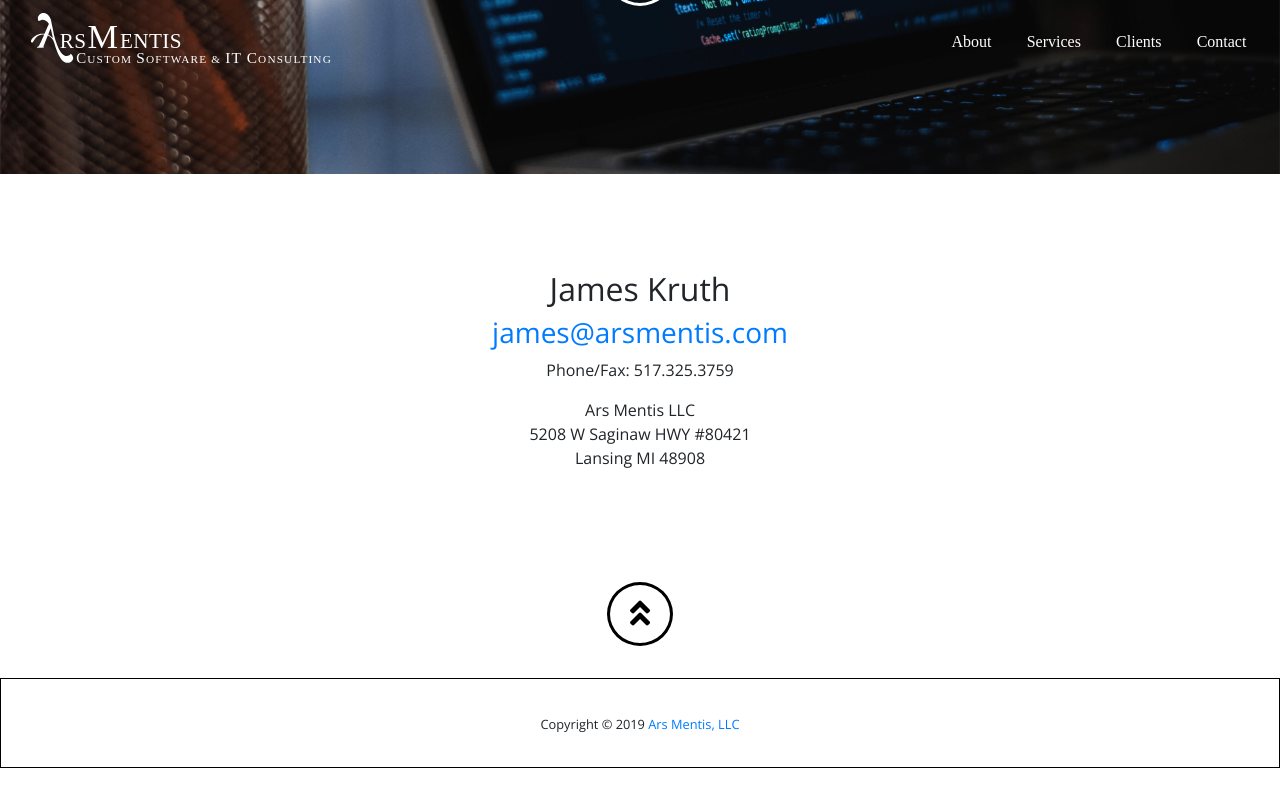
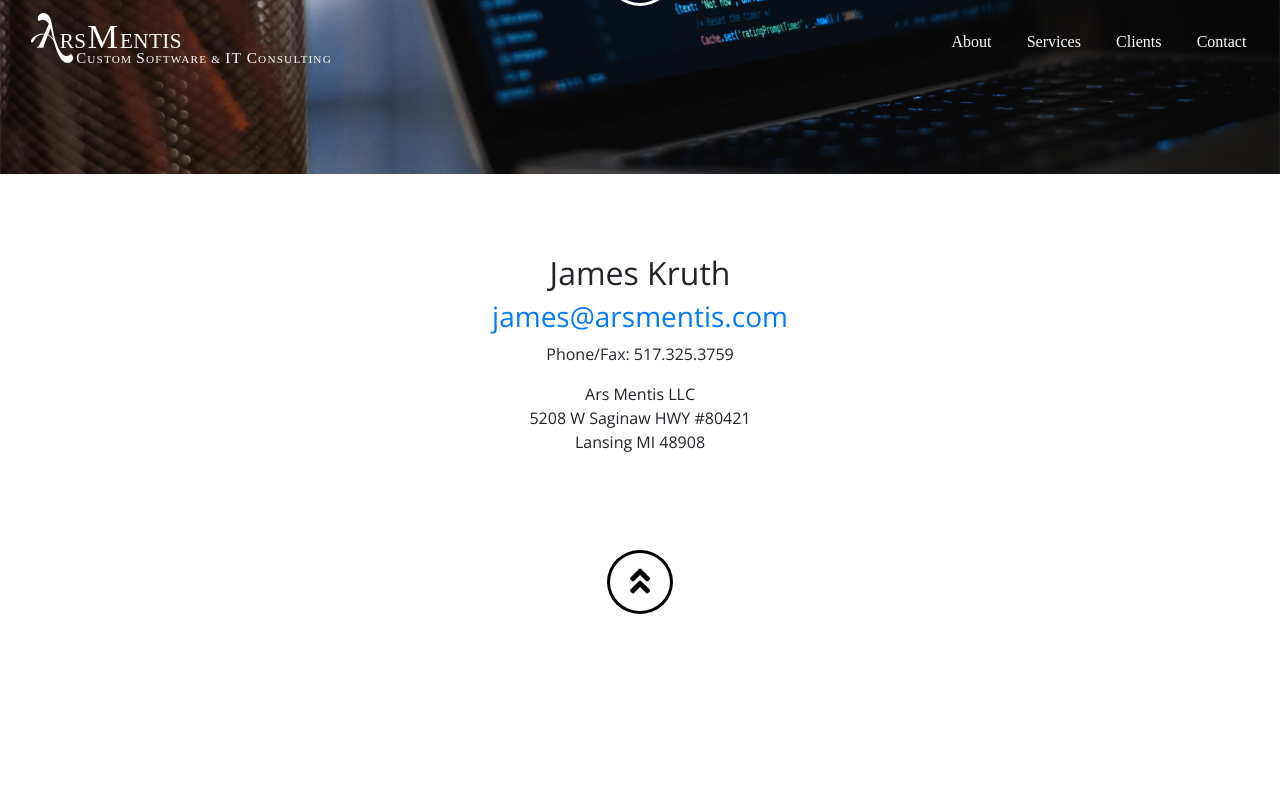
Before and after one commit to arsmentis/arsmentis-site, a Jekyll site: the page built from contact.md, in a window 1280 px wide and 900 px high, scrolled down 536 px. Shown: the top 807 px of the window. Built offline with Jekyll 4.4.1, drawn with Linux system fonts in a browser that asks for light colours; nearby versions of some CDN libraries; some web fonts are replaced; before the commit the page ends 1304 px from its top, so only the background shows below that.

Commit message:
Enable html smooth scroll, set viewport size...
Viewport height helps reduce amount of css

```diff
--- a/_layouts/contact.html
+++ b/_layouts/contact.html
@@ -20,6 +20,7 @@
   <a id="contact"></a>
 </div>
 <div class="container">
+	<div class="short-section">
 		<div class="row content-row">
 			<div class="col-xs-12 col-sm-8 offset-sm-2">
 				<h2 class="text-center">James Kruth</h2>
@@ -31,7 +32,7 @@
 				</p>
 			</div>
 		</div>
-	<div class="row content-row last-scroll-row">
+		<div class="row scroll-row last-scroll-row">
 			<div class="col text-center">
 				<a href="#top" class="btn btn-circle scroll-btn-dark">
 					<span class="fa fa-angle-double-up fa-dark animated"></span>
@@ -39,3 +40,4 @@
 			</div>
 		</div>
 	</div>
+</div>
--- a/css/styles.css
+++ b/css/styles.css
@@ -2,6 +2,12 @@
 
 font-family: 'Average', serif;
 font-family: 'Open Sans', sans-serif;
+
+*/
+
+html {
+  scroll-behavior: smooth;
+}
 
 /* Body styles */
 
@@ -57,6 +63,14 @@
 	background-position: center top !important;
 }
 
+.short-section {
+	height: 70vh;
+}
+
+.full-section {
+	height: 100vh;
+}
+
 /* Jumbotron styles */
 .jumbotron {
   background: transparent;
@@ -108,9 +122,37 @@
 }
 
 .content-row {
-	margin-top: 6em;
-	margin-bottom: 0;
+	margin-top: 5em;
+	margin-bottom: 5em;
 }
+
+.scroll-row {
+	margin-top: 2em;
+	margin-bottom: 2em;
+}
+
+/*.section-top {
+	margin-bottom: 5em;
+}
+
+.section {
+	height: 100vh;
+}
+
+.scroll-row {
+	margin-top: 5em;
+	margin-bottom: 3em;
+}
+
+.scroll-row {
+  margin-top: 5em;
+  margin-bottom: 2em;
+}
+
+.last-scroll-row {
+  margin-top: 5em;
+  margin-bottom: 0;
+}*/
 
 footer {
   margin-top: 2em;
@@ -122,26 +164,7 @@
   padding-bottom: 1em;
 }
 
-/* Layout 1 row styles
-
-.section-top {
-  margin-bottom: 5em;
-}
-
-.content-row {
-  margin-top: 0;
-}
-
-.scroll-row {
-  margin-top: 5em;
-  margin-bottom: 2em;
-}
-
-.last-scroll-row {
-  margin-top: 5em;
-  margin-bottom: 0;
-}
-
+/*
 .section-img-left {
   padding-right: 4em;
   padding-left: 0;
```
Lines whose indentation alone changed are shown as unchanged.
